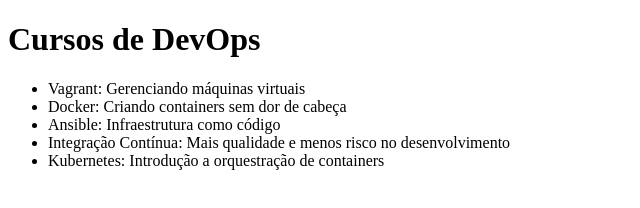
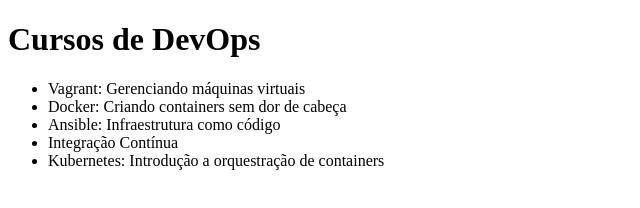
Before and after one commit to lillianrocha22/alura-git, a plain HTML site: page index.html in a window 1280 px wide. Shown: the whole page, without its empty margins (0-640 px from the left). Drawn offline with Linux system fonts and the light colour scheme.

Commit message:
Acertando conflitos do Merge

```diff
--- a/index.html
+++ b/index.html
@@ -11,7 +11,7 @@
         <li>Vagrant: Gerenciando máquinas virtuais</li>
         <li>Docker: Criando containers sem dor de cabeça</li>
         <li>Ansible: Infraestrutura como código</li>
-        <li>Integração Contínua: Mais qualidade e menos risco no desenvolvimento</li>
+        <li>Integração Contínua</li>
         <li>Kubernetes: Introdução a orquestração de containers</li>
     </ul>
 </body>
```
Also changed, not shown: 2 other files.
